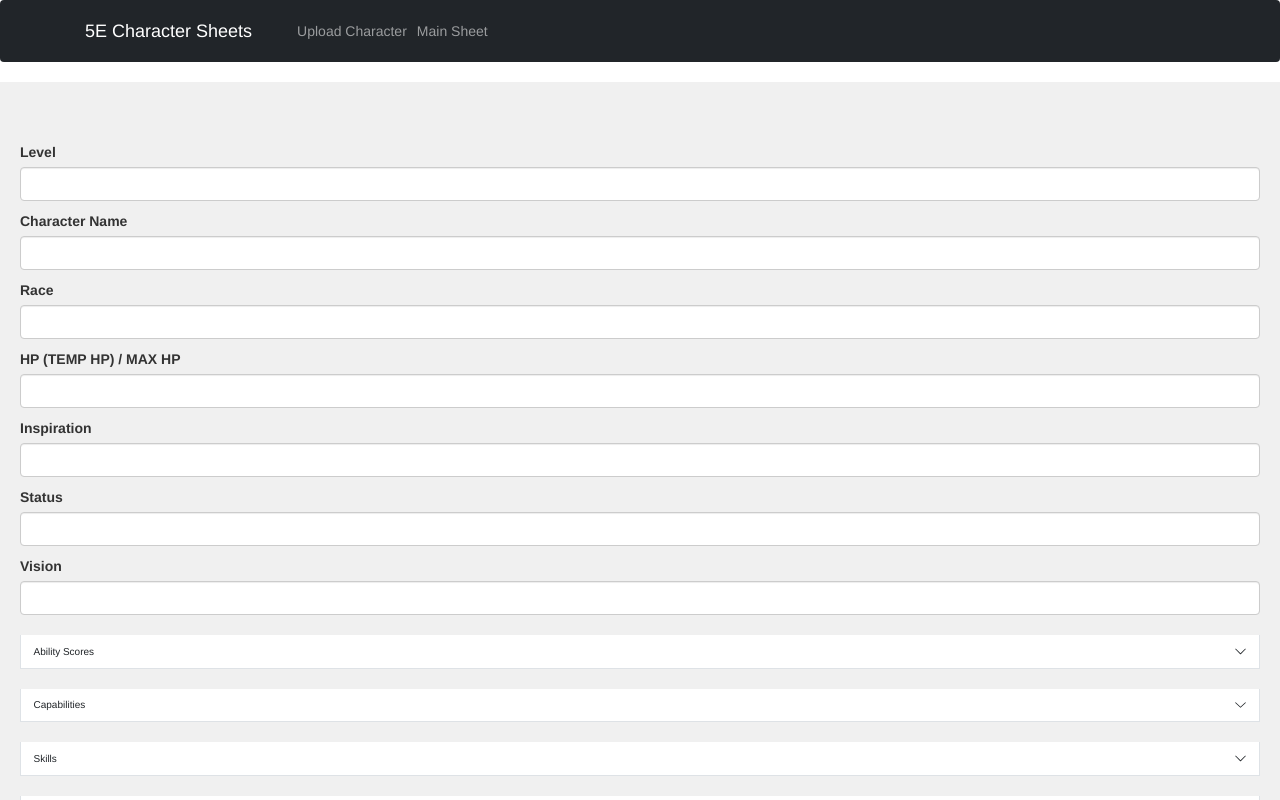
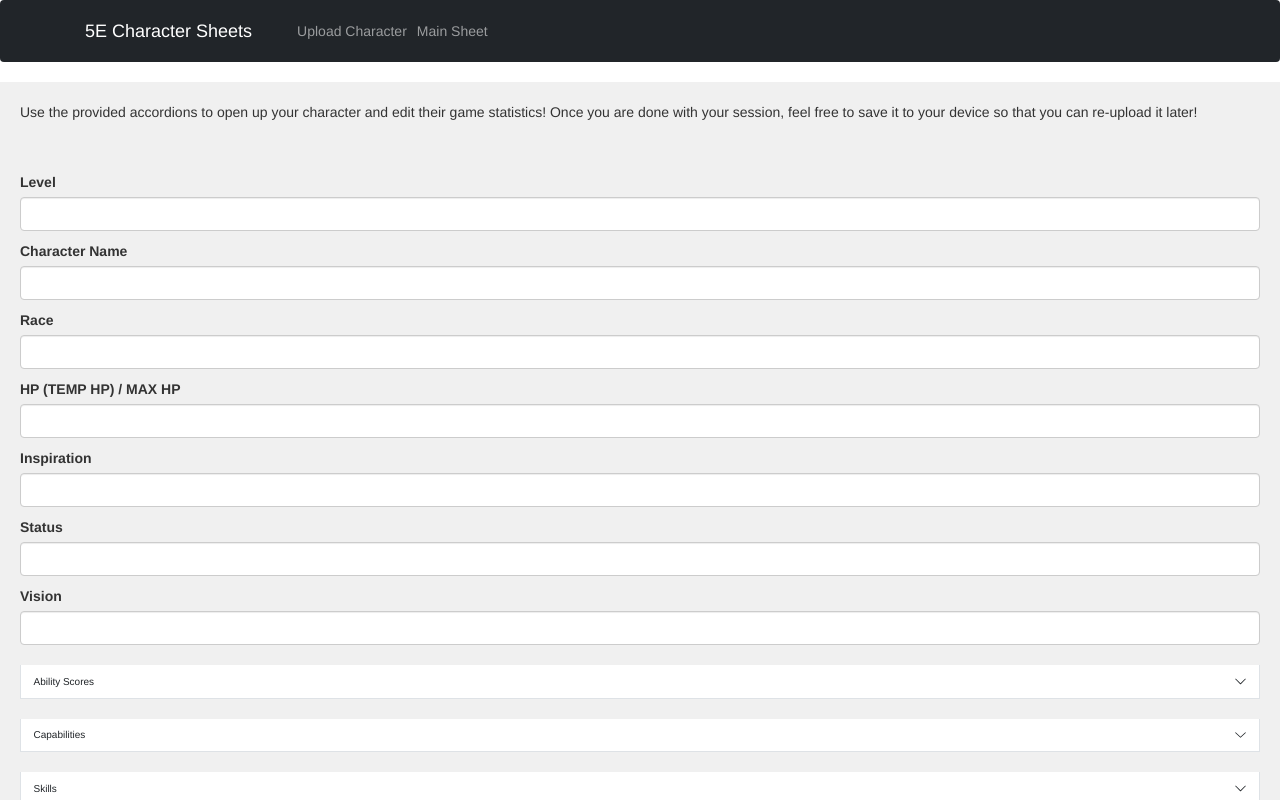
Before and after one commit to ElLachinoBasado/dndsheetsite, a React (Create React App) app: page /main in a window 1280 px wide. Shown: the top 800 px of the page. Built offline with nearby package versions, Linux system fonts and the light colour scheme.

Commit message:
Update Main.js

```diff
--- a/src/sheets/Main.js
+++ b/src/sheets/Main.js
@@ -43,7 +43,13 @@ const Main = () => {
                 <title>Main Sheet</title>
             </Helmet>
             <div className="c_container">
-                <div className = "column"></div>
+                <div className = "column">
+                    <p>Use the provided accordions to open up your character and edit their game statistics! Once you are done with your session,
+                    feel free to save it to your device so that you can re-upload it later!</p>
+
+
+
+                </div>
                 <div className = "column">
                 <Form onSubmit={handleSubmit}>
                 <Accordion>
```
